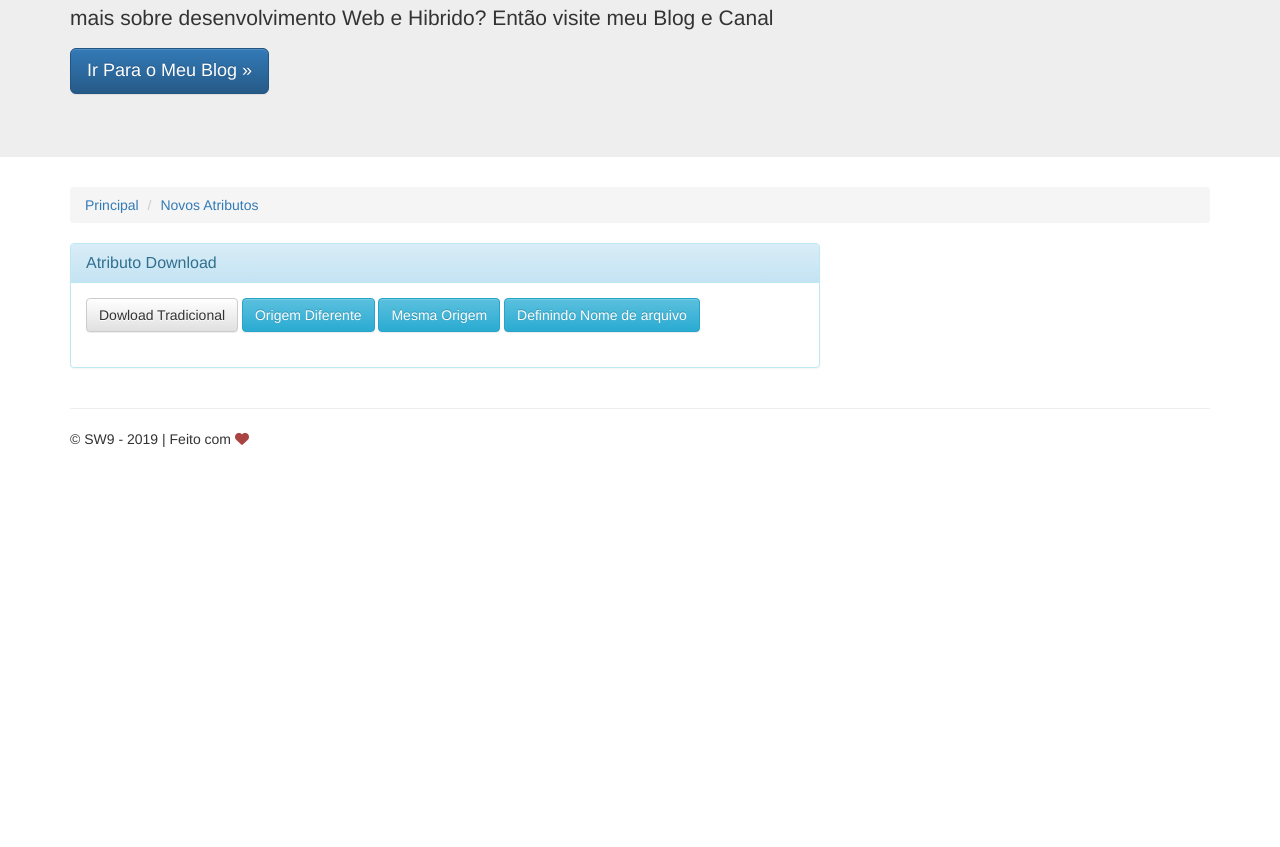
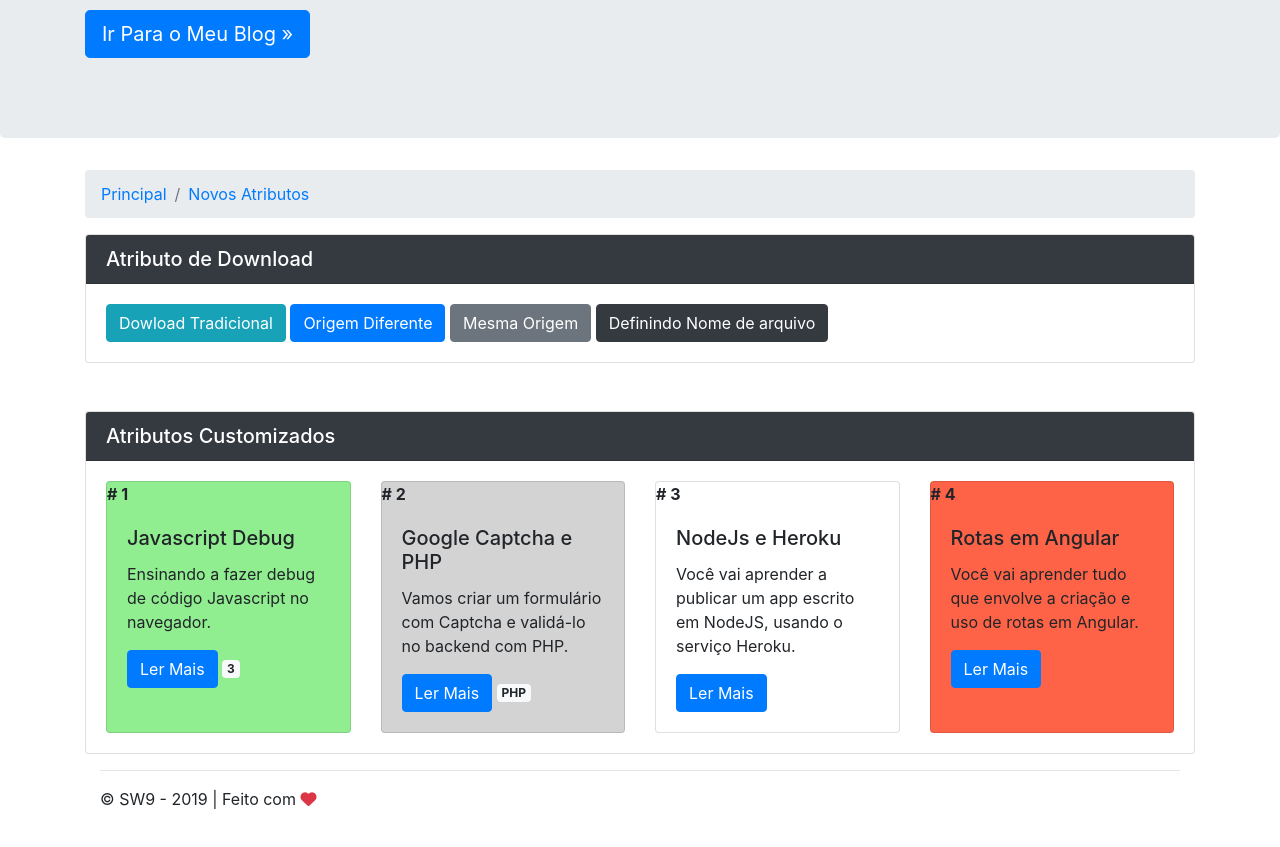
Before and after one commit to sw9brl/HTML5, a plain HTML site: page newAttributes.html in a window 1280 px wide. Shown: the part 224-1071 px from the top of the page. Before the commit the page ends 800 px from the top, so only its background shows below. Drawn offline with nearby package versions, Linux system fonts and the light colour scheme.

Commit message:
New Attributes Page

```diff
--- a/css/main.css
+++ b/css/main.css
@@ -3,3 +3,21 @@
 /* ==========================================================================
    Author's custom styles
    ========================================================================== */
+
+
+   div[data-post-category="JS"] {
+     background-color: lightgreen;
+   }
+
+   div[data-post-category="PHP"] {
+     background-color: lightgray;
+   }
+
+   div[data-post-category="Angular"] {
+     background-color: tomato;
+   }
+
+   #dataAttribute .card::before {
+     content: '# '  attr(data-post-number);
+     font-weight: bolder;
+   }
--- a/newAttributes.html
+++ b/newAttributes.html
@@ -12,8 +12,8 @@
         <meta name="viewport" content="width=device-width, initial-scale=1">
         <link rel="apple-touch-icon" href="apple-touch-icon.png">
 
-        <link rel="stylesheet" href="css/bootstrap.min.css">
-        <link rel="stylesheet" href="css/bootstrap-theme.min.css">
+        <link rel="stylesheet" href="node_modules/bootstrap/dist/css/bootstrap.min.css">
+
         <link rel="stylesheet" href="css/main.css">
         <link rel="stylesheet" href="node_modules/font-awesome/css/font-awesome.min.css">
 
@@ -35,17 +35,13 @@
         <!--[if lt IE 8]>
             <p class="browserupgrade">You are using an <strong>outdated</strong> browser. Please <a href="http://browsehappy.com/">upgrade your browser</a> to improve your experience.</p>
         <![endif]-->
-    <nav class="navbar navbar-inverse navbar-fixed-top" role="navigation">
-      <div class="container">
-        <div class="navbar-header">
-          <button type="button" class="navbar-toggle collapsed" data-toggle="collapse" data-target="#navbar" aria-expanded="false" aria-controls="navbar">
-            <span class="sr-only">Toggle navigation</span>
-            <span class="icon-bar"></span>
-            <span class="icon-bar"></span>
-            <span class="icon-bar"></span>
-          </button>
-          <a class="navbar-brand" href="#">Meu Projeto HTML5</a>
-        </div>
+    <nav class="navbar navbar-expand-md bg-dark navbar-dark fixed-top">
+      <a class="navbar-brand" href="#">Meu Projeto HTML5</a>
+
+        <button type="button" class="navbar-toggler" data-toggle="collapse" data-target="#navbar" aria-expanded="false" aria-controls="navbar">
+          <span class="navbar-toggler-icon"></span>
+        </button>
+
         <div id="navbar" class="navbar-collapse collapse">
 
         </div><!--/.navbar-collapse -->
@@ -62,10 +58,10 @@
       </div>
     </div>
     <div class="container">
-       <div class="block">
+       <nav aria-label="breadcrumb">
           <ol class="breadcrumb">
-            <li><a href="index.html">Principal</a></li>
-            <li class="active"><a href="newAttributes.html">Novos Atributos</a></li>
+            <li class="breadcrumb-item"><a href="index.html">Principal</a></li>
+            <li class="breadcrumb-item active"><a href="newAttributes.html">Novos Atributos</a></li>
 
           </ol>
         </div>
@@ -76,29 +72,73 @@
       <!-- Inicio:: Area de upload de arquivos | Vamos trabalhar apenas com imagem -->
       <div class="row" id="download">
 
-           <div class="col-md-8">
-             <div class="panel panel-info">
-                  <div class="panel-heading">
-                    <h3 class="panel-title">Atributo Download</h3>
-                  </div>
-                  <div class="panel-body">
+           <div class="col-md-12">
+             <div class="card">
+                   <h5 class="card-header bg-dark text-white">
+                    Atributo de Download
+                  </h5>
+                  <div class="card-body">
 
-                          <button type="button" id="img1" class="btn btn-default" name="Download">Dowload Tradicional</button>
+                          <button type="button" id="img1" class="btn btn-info" name="Download">Dowload Tradicional</button>
 
-                          <a href="http://blog.sw9.com.br/wp-content/uploads/sites/9/2018/10/Capa-V2-Console-log.png" target="blank" class="btn btn-info" download>Origem Diferente</a>
-                          <a href="images/task-32px.png" class="btn btn-info" download>Mesma Origem</a>
-                          <a href="images/task-32px.png" id="ancora" class="btn btn-info" download="imagem">Definindo Nome de arquivo</a>
-
-
+                          <a href="http://blog.sw9.com.br/wp-content/uploads/sites/9/2018/10/Capa-V2-Console-log.png" target="blank" class="btn btn-primary" download>Origem Diferente</a>
+                          <a href="images/task-32px.png" class="btn btn-secondary" download>Mesma Origem</a>
+                          <a href="images/task-32px.png" id="ancora" class="btn btn-dark" download="imagem">Definindo Nome de arquivo</a>
 
                    </div>
-
-                   <br>
 
                 </div>
              </div>
           </div>
       </div>
+
+      <br><br>
+
+      <div class="container">
+
+        <div class="card">
+          <h5 class="card-header bg-dark text-white">
+           Atributos Customizados
+         </h5>
+         <div class="card-body" id="dataAttribute">
+
+           <div class="card-deck">
+
+              <div class="card" id="1" data-post-number="1" data-post-category="JS" data-like="3">
+                <div class="card-body">
+                  <h5 class="card-title">Javascript Debug </h5>
+                  <p class="card-text">Ensinando a fazer debug de código Javascript no navegador.</p>
+                  <a href="#" class="btn btn-primary">Ler Mais</a>&nbsp;<span class="badge badge-light"></span>
+                </div>
+              </div>
+
+              <div class="card" id="2" data-post-number="2" data-post-category="PHP" data-like="2">
+                <div class="card-body">
+                  <h5 class="card-title">Google Captcha e PHP</h5>
+                  <p class="card-text">Vamos criar um formulário com Captcha e validá-lo no backend com PHP.</p>
+                  <a href="#" class="btn btn-primary">Ler Mais</a>&nbsp;<span class="badge badge-light"></span>
+                </div>
+              </div>
+
+              <div class="card" id="3" data-post-number="3" data-post-category="NodeJS" data-like="10">
+                <div class="card-body">
+                  <h5 class="card-title">NodeJs e Heroku</h5>
+                  <p class="card-text">Você vai aprender a publicar um app escrito em NodeJS, usando o serviço Heroku.</p>
+                  <a href="#" class="btn btn-primary">Ler Mais</a>
+                </div>
+              </div>
+
+              <div class="card" id="4" data-post-number="4" data-post-category="Angular" data-like="5">
+                <div class="card-body">
+                  <h5 class="card-title">Rotas em Angular</h5>
+                  <p class="card-text">Você vai aprender tudo que envolve a criação e uso de rotas em Angular.</p>
+                  <a href="#" class="btn btn-primary">Ler Mais</a>
+                </div>
+              </div>
+          </div>
+        </div>
+      </div>
+
 
       <div class="container">
 
@@ -110,10 +150,9 @@
       </div>
     <!-- /container -->
 
-        <script src="//ajax.googleapis.com/ajax/libs/jquery/1.11.2/jquery.min.js"></script>
-        <script>window.jQuery || document.write('<script src="js/vendor/jquery-1.11.2.min.js"><\/script>')</script>
+        <script src="https://code.jquery.com/jquery-3.3.1.slim.min.js" integrity="sha384-q8i/X+965DzO0rT7abK41JStQIAqVgRVzpbzo5smXKp4YfRvH+8abtTE1Pi6jizo" crossorigin="anonymous"></script>
 
-        <script src="js/vendor/bootstrap.min.js"></script>
+        <script src="node_modules/bootstrap/dist/js/bootstrap.bundle.js"></script>
 
         <!-- Google Analytics: change UA-XXXXX-X to be your site's ID. -->
         <script>
@@ -138,5 +177,30 @@
 
        </script>
 
+       <script>
+       //Usando getAttribute
+
+          const post = document.getElementById("1");
+          const like = post.querySelector("span");
+
+          like.innerHTML = post.getAttribute("data-like");
+
+          console.log(post);
+
+          //Usando dataset
+
+          const post_ = document.getElementById("2");
+          const like_ = post_.querySelector("span");
+
+          like_.innerHTML = post_.dataset['postCategory'];
+
+          console.log(post_.dataset);
+
+          //post_.dataset['like']
+          //ou post_.dataset.like
+          //ou post_.dataset.postCategory
+
+       </script>
+
     </body>
 </html>
```
Also changed, not shown: index.html (+1 -4 lines), 1 other file.
